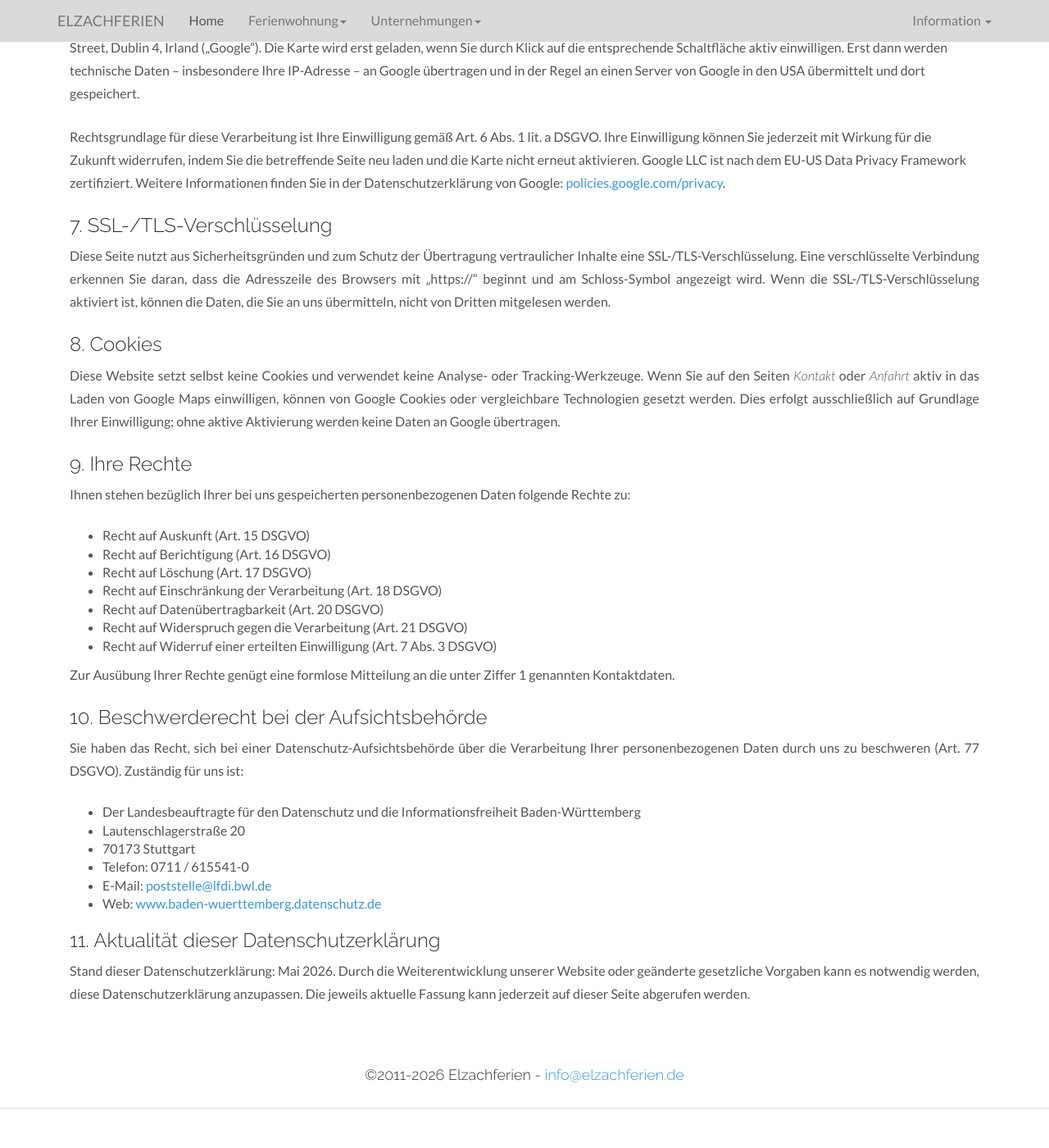
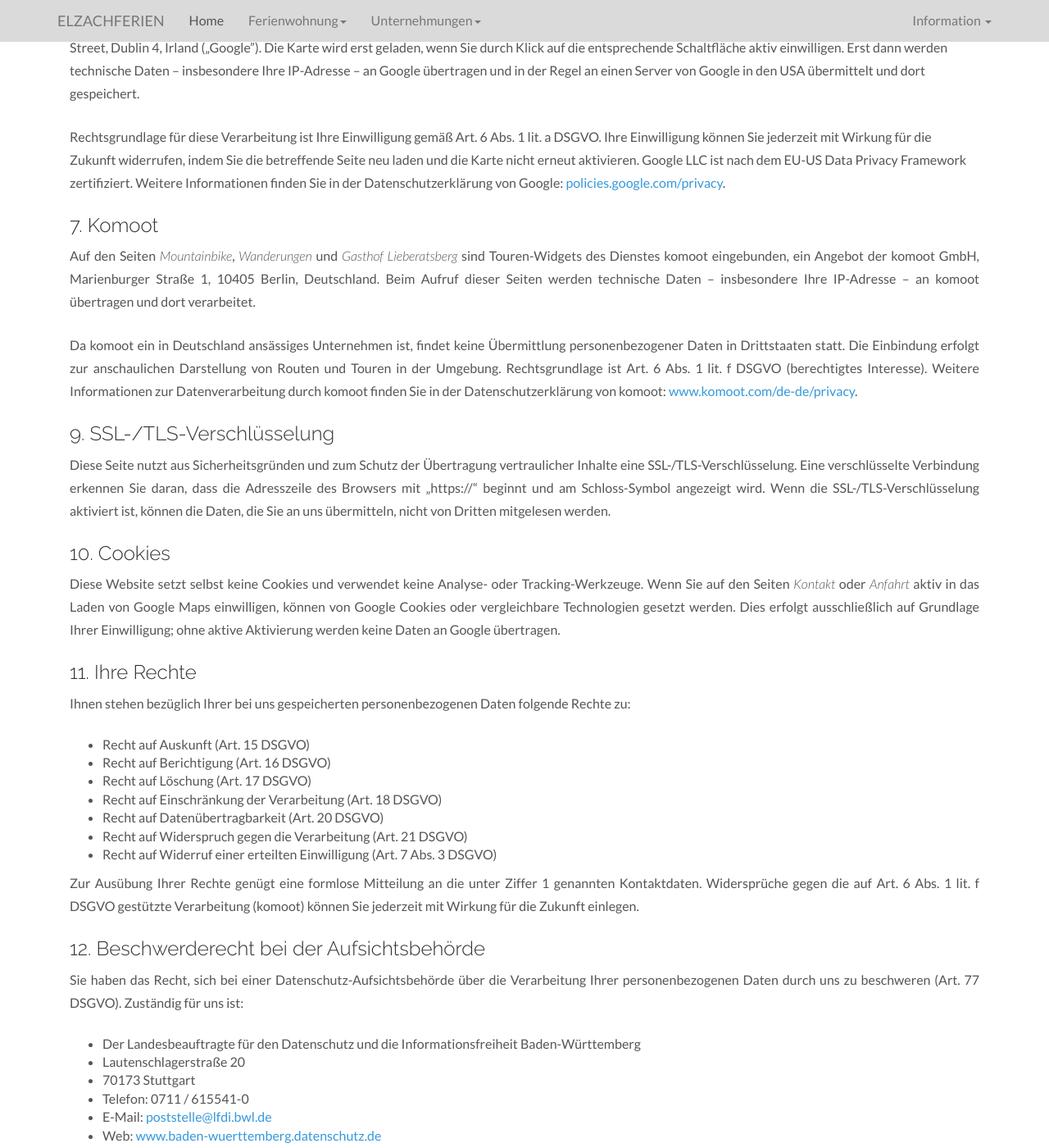
Before and after one commit to elzachferien-de/website, a Jekyll site: the page built from datenschutz.html, in a window 1280 px wide and 1400 px high, scrolled down 1442 px. Shown: the whole window at 82% size. Built offline with Jekyll 4.4.1, drawn with Linux system fonts in a browser that asks for light colours; before the commit the page ends 2794 px from its top, so only the background shows below that; some of the changed text lies outside the part shown.

Commit message:
Datenschutz: Komoot als Drittanbieter dokumentieren (§7)
Komoot-Touren-Widgets sind auf drei Seiten eingebunden (Mountainbike,
Wanderungen, Gasthof Lieberatsberg), waren in der Datenschutzerklaerung
aber bislang nicht erwaehnt. Da komoot ein deutsches Unternehmen ist,
findet kein Drittstaatentransfer statt; berechtigtes Interesse (Art. 6
Abs. 1 lit. f DSGVO) wird als Rechtsgrundlage dokumentiert.

- Neuer Abschnitt 7 (Komoot) ergaenzt
- Folgeabschnitte auf 8-13 umnummeriert
- Hinweis auf Widerspruchsrecht gegen lit.-f-Verarbeitung ergaenzt

https://claude.ai/code/session_01RysZySDcEXEKTZcQHdbi2z

```diff
--- a/datenschutz.html
+++ b/datenschutz.html
@@ -67,17 +67,25 @@ keywords: Datenschutz, Elzachferien, Ferienwohnung Valins, DSGVO
       Rechtsgrundlage für diese Verarbeitung ist Ihre Einwilligung gemäß Art.&nbsp;6 Abs.&nbsp;1 lit.&nbsp;a DSGVO. Ihre Einwilligung können Sie jederzeit mit Wirkung für die Zukunft widerrufen, indem Sie die betreffende Seite neu laden und die Karte nicht erneut aktivieren. Google LLC ist nach dem EU-US Data Privacy Framework zertifiziert. Weitere Informationen finden Sie in der Datenschutzerklärung von Google: <a href=”https://policies.google.com/privacy” target=”_blank” rel=”noopener noreferrer”>policies.google.com/privacy</a>.
     </p>
 
-    <h3>7. SSL-/TLS-Verschlüsselung</h3>
+    <h3>7. Komoot</h3>
+    <p class="text-justify">
+      Auf den Seiten <em>Mountainbike</em>, <em>Wanderungen</em> und <em>Gasthof Lieberatsberg</em> sind Touren-Widgets des Dienstes komoot eingebunden, ein Angebot der komoot GmbH, Marienburger Straße 1, 10405 Berlin, Deutschland. Beim Aufruf dieser Seiten werden technische Daten – insbesondere Ihre IP-Adresse – an komoot übertragen und dort verarbeitet.
+    </p>
+    <p class="text-justify">
+      Da komoot ein in Deutschland ansässiges Unternehmen ist, findet keine Übermittlung personenbezogener Daten in Drittstaaten statt. Die Einbindung erfolgt zur anschaulichen Darstellung von Routen und Touren in der Umgebung. Rechtsgrundlage ist Art.&nbsp;6 Abs.&nbsp;1 lit.&nbsp;f DSGVO (berechtigtes Interesse). Weitere Informationen zur Datenverarbeitung durch komoot finden Sie in der Datenschutzerklärung von komoot: <a href="https://www.komoot.com/de-de/privacy" target="_blank" rel="noopener noreferrer">www.komoot.com/de-de/privacy</a>.
+    </p>
+
+    <h3>9. SSL-/TLS-Verschlüsselung</h3>
     <p class="text-justify">
       Diese Seite nutzt aus Sicherheitsgründen und zum Schutz der Übertragung vertraulicher Inhalte eine SSL-/TLS-Verschlüsselung. Eine verschlüsselte Verbindung erkennen Sie daran, dass die Adresszeile des Browsers mit „https://“ beginnt und am Schloss-Symbol angezeigt wird. Wenn die SSL-/TLS-Verschlüsselung aktiviert ist, können die Daten, die Sie an uns übermitteln, nicht von Dritten mitgelesen werden.
     </p>
 
-    <h3>8. Cookies</h3>
+    <h3>10. Cookies</h3>
     <p class="text-justify">
       Diese Website setzt selbst keine Cookies und verwendet keine Analyse- oder Tracking-Werkzeuge. Wenn Sie auf den Seiten <em>Kontakt</em> oder <em>Anfahrt</em> aktiv in das Laden von Google Maps einwilligen, können von Google Cookies oder vergleichbare Technologien gesetzt werden. Dies erfolgt ausschließlich auf Grundlage Ihrer Einwilligung; ohne aktive Aktivierung werden keine Daten an Google übertragen.
     </p>
 
-    <h3>9. Ihre Rechte</h3>
+    <h3>11. Ihre Rechte</h3>
     <p class="text-justify">
       Ihnen stehen bezüglich Ihrer bei uns gespeicherten personenbezogenen Daten folgende Rechte zu:
     </p>
@@ -91,10 +99,10 @@ keywords: Datenschutz, Elzachferien, Ferienwohnung Valins, DSGVO
       <li>Recht auf Widerruf einer erteilten Einwilligung (Art.&nbsp;7 Abs.&nbsp;3 DSGVO)</li>
     </ul>
     <p class="text-justify">
-      Zur Ausübung Ihrer Rechte genügt eine formlose Mitteilung an die unter Ziffer&nbsp;1 genannten Kontaktdaten.
+      Zur Ausübung Ihrer Rechte genügt eine formlose Mitteilung an die unter Ziffer&nbsp;1 genannten Kontaktdaten. Widersprüche gegen die auf Art.&nbsp;6 Abs.&nbsp;1 lit.&nbsp;f DSGVO gestützte Verarbeitung (komoot) können Sie jederzeit mit Wirkung für die Zukunft einlegen.
     </p>
 
-    <h3>10. Beschwerderecht bei der Aufsichtsbehörde</h3>
+    <h3>12. Beschwerderecht bei der Aufsichtsbehörde</h3>
     <p class="text-justify">
       Sie haben das Recht, sich bei einer Datenschutz-Aufsichtsbehörde über die Verarbeitung Ihrer personenbezogenen Daten durch uns zu beschweren (Art.&nbsp;77 DSGVO). Zuständig für uns ist:
     </p>
```
Also changed, not shown: other parts of datenschutz.html (+1 -1 lines).
